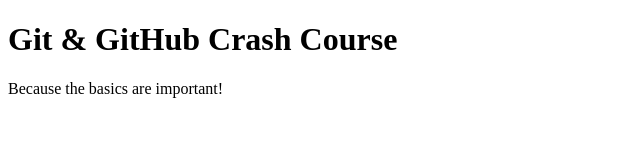
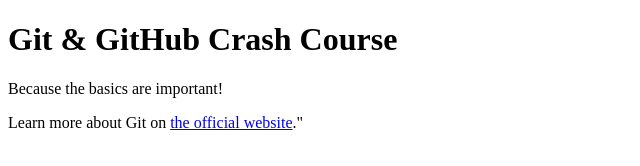
Before and after one commit to txynidakis/git-crash-course, a plain HTML site: page index.html in a window 1280 px wide. Shown: the whole page, without its empty margins (0-640 px from the left). Drawn offline with Linux system fonts and the light colour scheme.

Commit message:
add link to git docs.

```diff
--- a/index.html
+++ b/index.html
@@ -9,5 +9,9 @@
   <body>
     <h1>Git & GitHub Crash Course</h1>
     <p>Because the basics are important!</p>
+    <p>
+      Learn more about Git on
+      <a href="http://git-scm.com/book/en/v2">the official website</a>."
+    </p>
   </body>
 </html>
```
